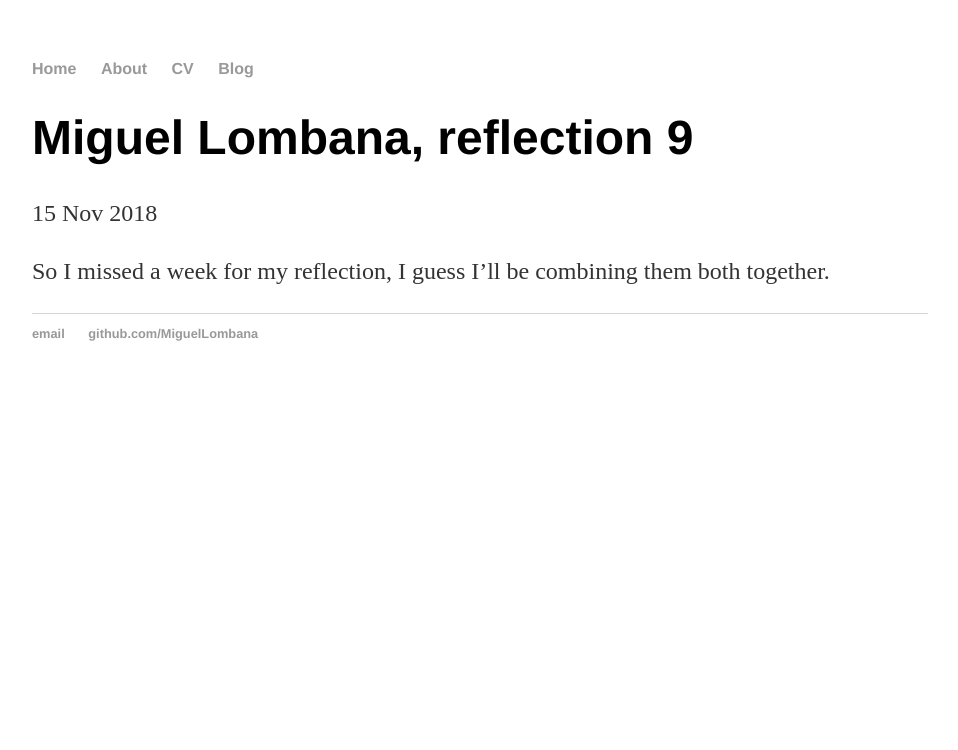
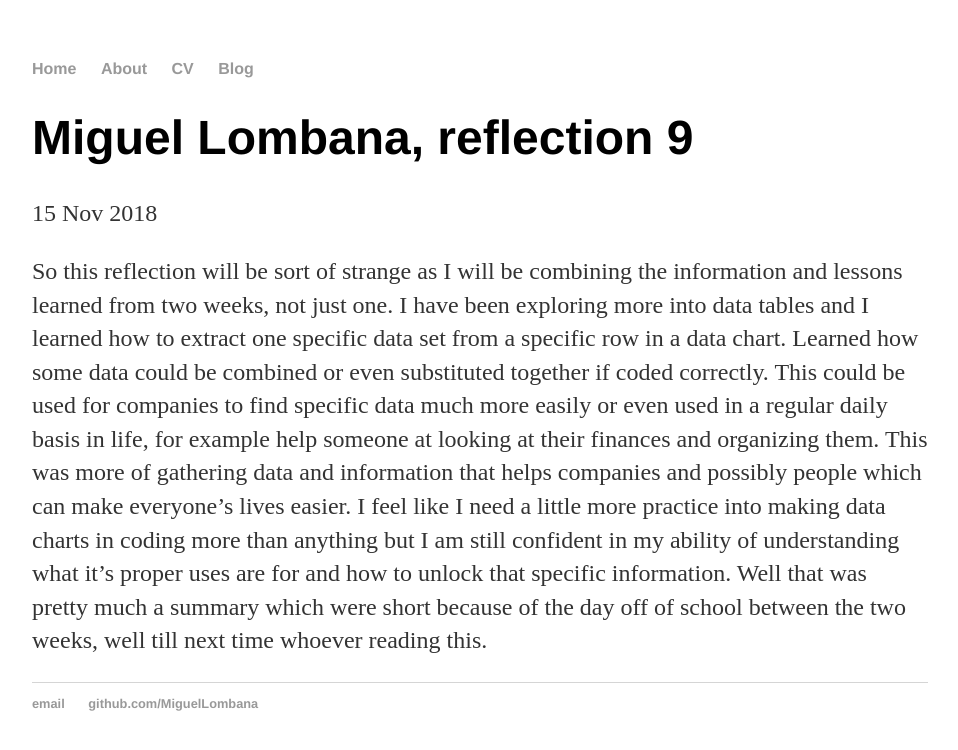
Before and after one commit to Miguel3977/Miguell3977.github.io, a Jekyll site: the page built from _posts/2018-11-15-Miguel-post.md, in a window 1280 px wide. Shown: the top 750 px of the page, without its empty margins (160-1118 px from the left). Built offline with Jekyll 4.4.1, drawn with Linux system fonts in a browser that asks for light colours.

Commit message:
Update 2018-11-15-Miguel-post.md

```diff
--- a/_posts/2018-11-15-Miguel-post.md
+++ b/_posts/2018-11-15-Miguel-post.md
@@ -5,4 +5,4 @@ date: 2018-11-15
 ---
 
 
-So I missed a week for my reflection, I guess I'll be combining them both together.
+So this reflection will be sort of strange as I will be combining the information and lessons learned from two weeks, not just one. I have been exploring more into data tables and I learned how to extract one specific data set from a specific row in a data chart. Learned how some data could be combined or even substituted together if coded correctly. This could be used for companies to find specific data much more easily or even used in a regular daily basis in life, for example help someone at looking at their finances and organizing them. This was more of gathering data and information that helps companies and possibly people which can make everyone's lives easier. I feel like I need a little more practice into making data charts in coding more than anything but I am still confident in my ability of understanding what it's proper uses are for and how to unlock that specific information. Well that was pretty much a summary which were short because of the day off of school between the two weeks, well till next time whoever reading this.
```
